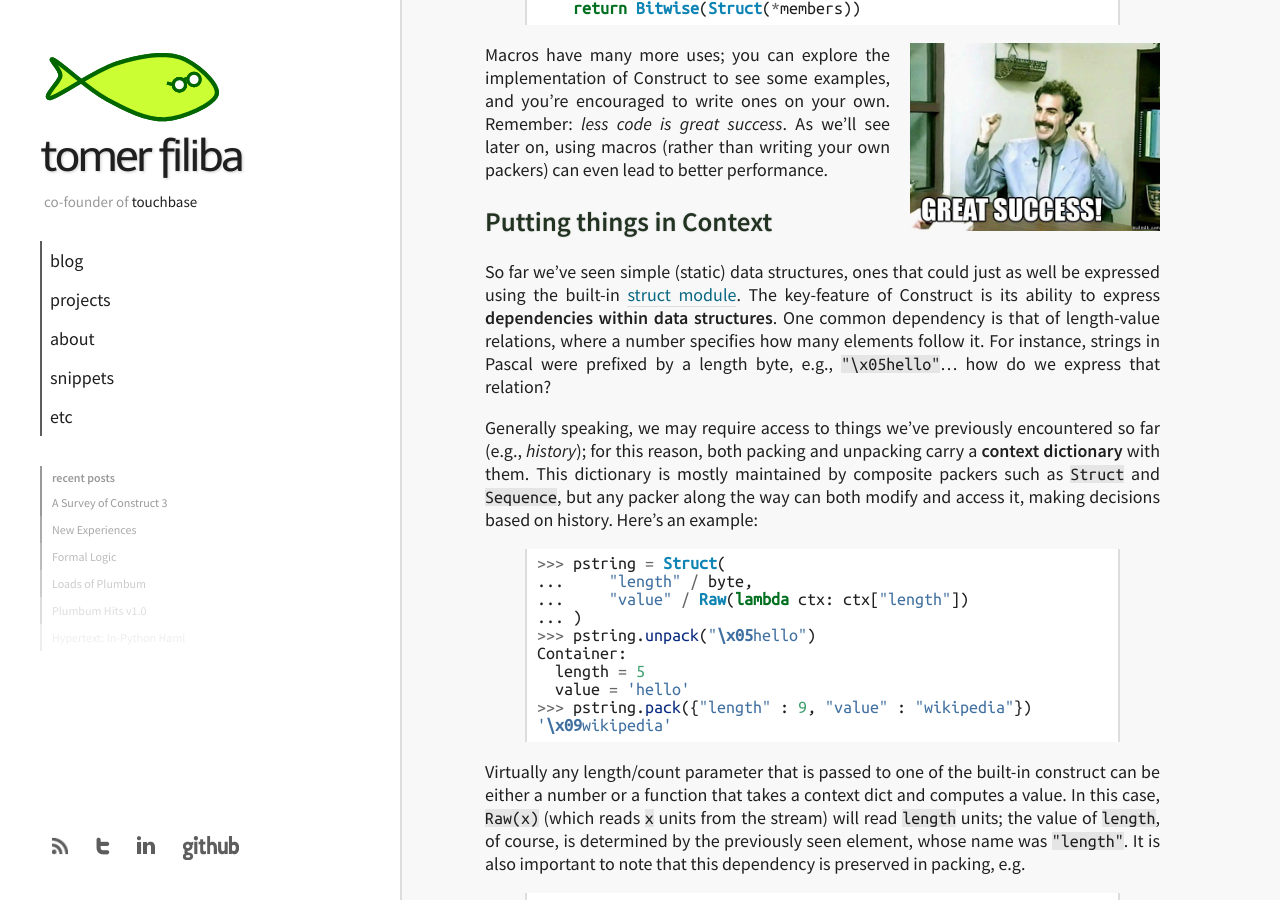
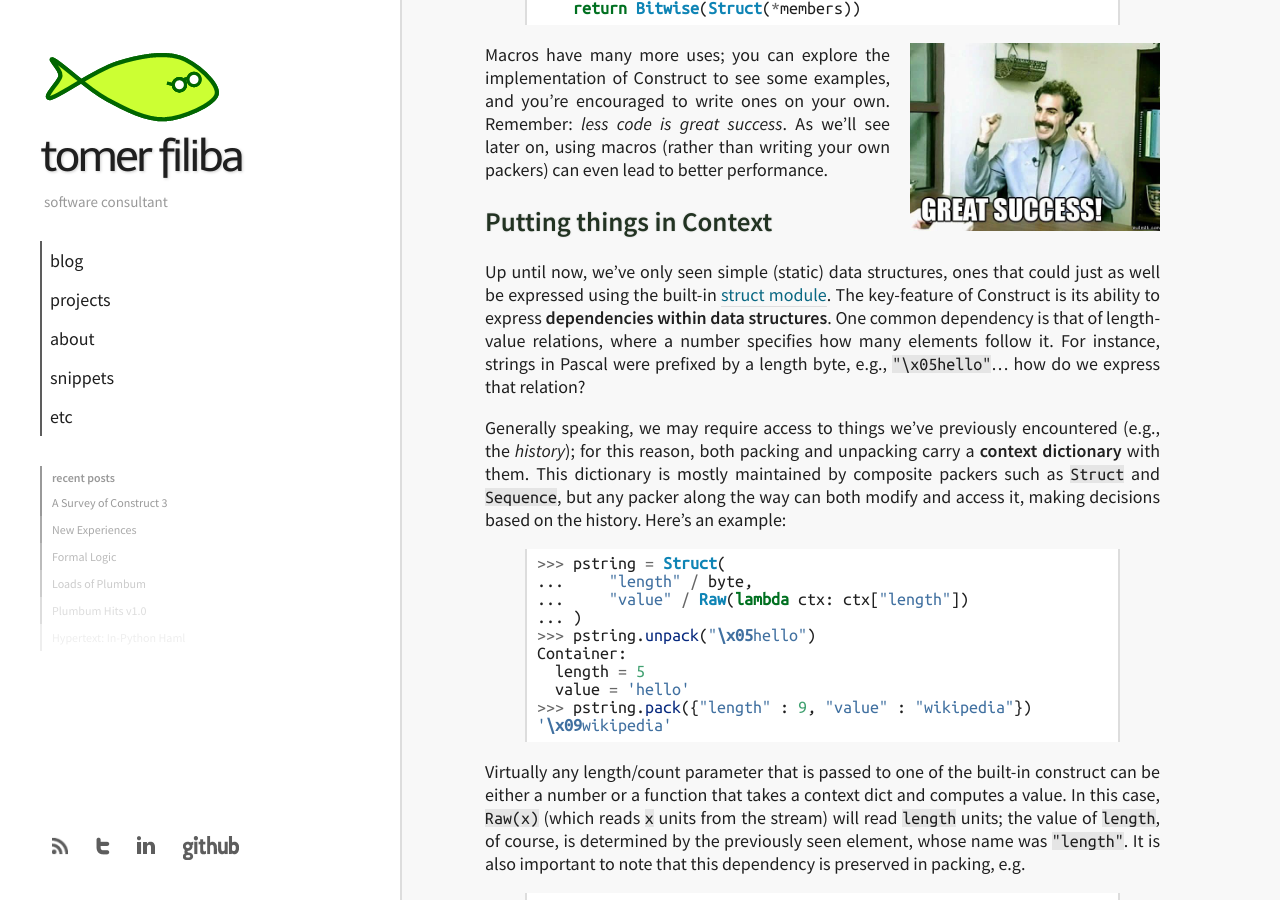
Before and after one commit to tomerfiliba/tomerfiliba.github.io, a Jekyll site: the page built from blog/_posts/2013-01-07-Survey-of-Construct3.md, in a window 1280 px wide and 900 px high, scrolled down 6770 px. Built offline with Jekyll 4.4.1, drawn with Linux system fonts in a browser that asks for light colours; Markdown is read by kramdown in place of the engine named in the settings.

Commit message:
tagline; typos

```diff
--- a/_layouts/default.html
+++ b/_layouts/default.html
@@ -54,7 +54,7 @@ layout: nil
             <a href="http://tomerfiliba.com/" title="Home">
             <img src="/static/logos/fish-logo.png"/><span id="sitename">tomer filiba</span>
             </a>
-            <div id="tagline">co-founder of <a href="http://touchbase.it">touchbase</a></div>
+            <div id="tagline">software consultant</div>
         </div>
 
         <div id="navigation">
--- a/blog/_posts/2013-01-07-Survey-of-Construct3.md
+++ b/blog/_posts/2013-01-07-Survey-of-Construct3.md
@@ -312,16 +312,16 @@ encouraged to write ones on your own. Remember: *less code is great success*. As
 
 ## Putting things in Context ##
 
-So far we've seen simple (static) data structures, ones that could just as well be expressed using the built-in
-[struct module](http://docs.python.org/2/library/struct.html). The key-feature of Construct is its ability to express
-**dependencies within data structures**. One common dependency is that of length-value relations, where a number
-specifies how many elements follow it. For instance, strings in Pascal were prefixed by a length byte, e.g.,
+Up until now, we've only seen simple (static) data structures, ones that could just as well be expressed using the
+built-in [struct module](http://docs.python.org/2/library/struct.html). The key-feature of Construct is its ability
+to express **dependencies within data structures**. One common dependency is that of length-value relations, where
+a number specifies how many elements follow it. For instance, strings in Pascal were prefixed by a length byte, e.g.,
 ``"\x05hello"``... how do we express that relation?
 
-Generally speaking, we may require access to things we've previously encountered so far (e.g., *history*); for this
+Generally speaking, we may require access to things we've previously encountered (e.g., the *history*); for this
 reason, both packing and unpacking carry a **context dictionary** with them. This dictionary is mostly maintained by
 composite packers such as ``Struct`` and ``Sequence``, but any packer along the way can both modify and access it,
-making decisions based on history. Here's an example:
+making decisions based on the history. Here's an example:
 
 {% highlight python %}
 >>> pstring = Struct(
```
